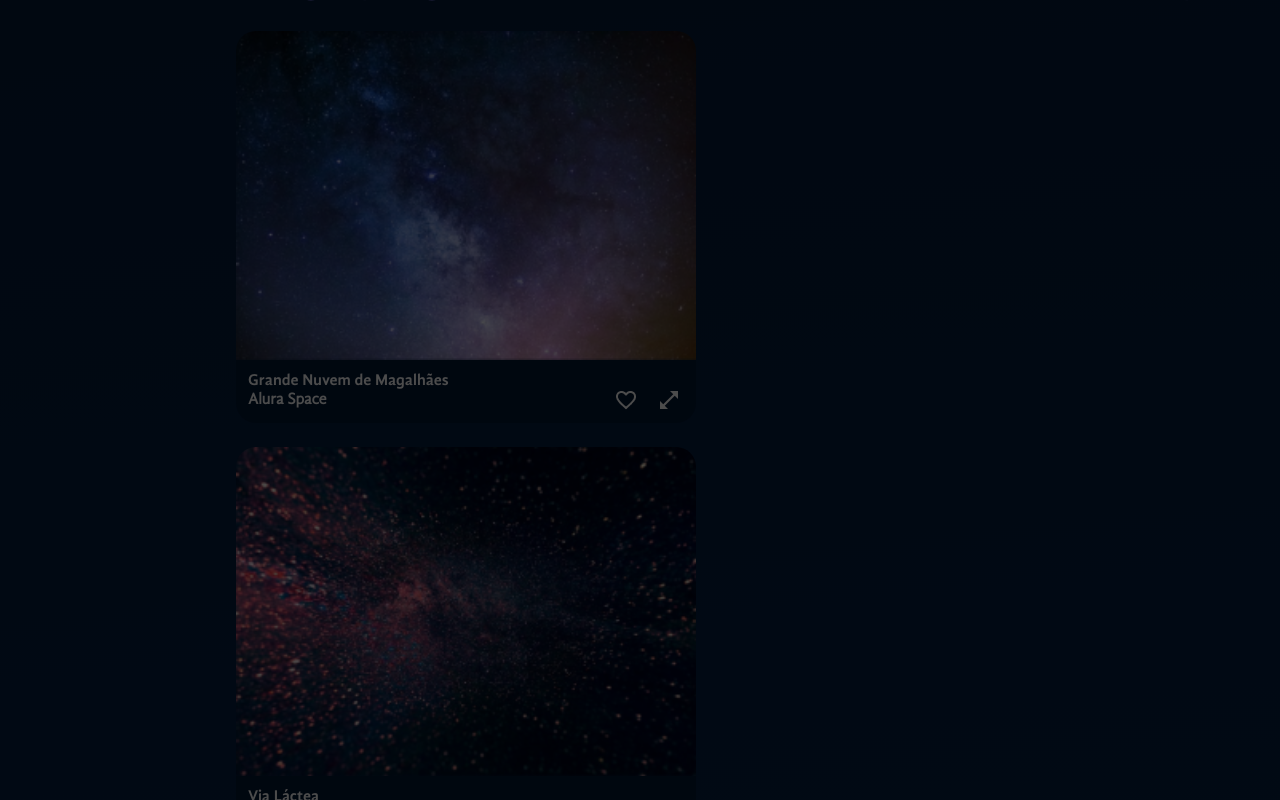
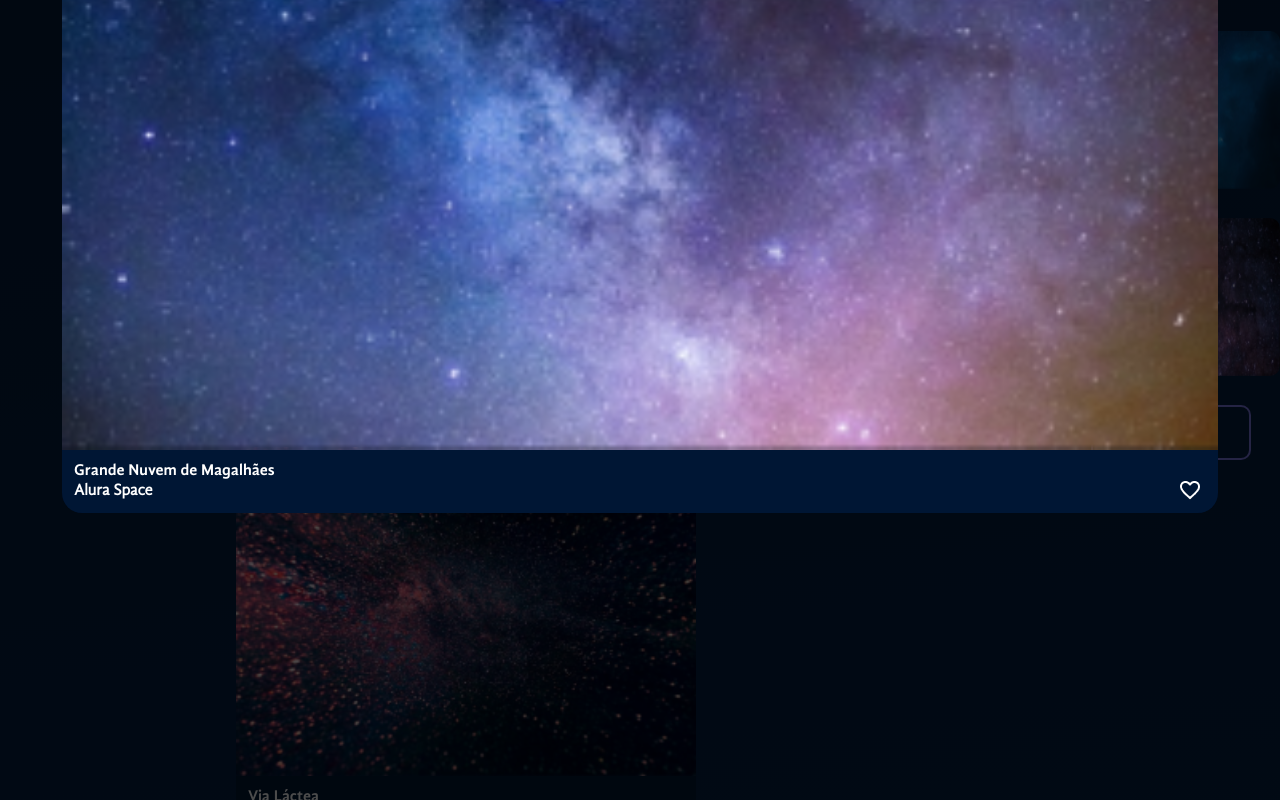
Before and after one commit to jeff-pedro/learn-react-space-app, a React (Vite) app: page / in a window 1280 px wide. Both pictures are taken after a click on the button 669 px from the left and 1087 px from the top of the page. Shown: the part 687-1487 px from the top of the page. Built offline with nearby package versions, Linux system fonts and the light colour scheme.

Commit message:
encarando o desafio

```diff
--- a/src/componentes/Galeria/Populares/index.jsx
+++ b/src/componentes/Galeria/Populares/index.jsx
@@ -1,8 +1,57 @@
+import styled from "styled-components"
 import Titulo from "../../Titulo"
+
+const PupularesContainer = styled.div`
+  display: flex;
+  flex-direction: column;
+  margin-left: 20px;
+`
+
+const ListaDeImagens = styled.div`
+  display: flex;
+  flex-direction: column;
+  gap: 24px;
+  list-style: none;
+  `
+
+const ImagemEstilizada = styled.img`
+  width: 100%;
+  min-width: 156px;
+  min-height: 158px;
+  border-radius: 10px;
+`
+
+const LinkEstilizado = styled.div`
+  border: 2px solid #7B78E5;
+  max-width: 156px;
+  max-height: 158px;
+  border-radius: 10px;
+  text-align: center;
+  padding: 14px 0;
+  margin-top: 24px;
+  & > a {
+    color: white;
+    font-weight: bold;
+    font-size: 20px;
+  }
+`
 
 const Populares = () => {
   return (
-    <Titulo $alinhamento="center">Populares</Titulo>
+    <PupularesContainer>
+      <Titulo $alinhamento="center">Populares</Titulo>
+        <ListaDeImagens>
+          <li>
+            <ImagemEstilizada src="/imagens/populares/foto-1.png" alt="" />
+          </li>
+          <li>
+            <ImagemEstilizada src="/imagens/populares/foto-2.png" alt="" />
+          </li>
+        </ListaDeImagens>
+        <LinkEstilizado>
+            <a>Ver mais</a>
+        </LinkEstilizado>
+    </PupularesContainer>
   )
 }
 
--- a/src/componentes/Galeria/index.jsx
+++ b/src/componentes/Galeria/index.jsx
@@ -10,6 +10,11 @@
 
 const SecaoFluida = styled.section`
   flex-grow: 1;
+  flex: 4;
+`
+
+const Test = styled.section`
+  flex: 1;
 `
 
 const ImagemContainer = styled.div`
@@ -36,7 +41,9 @@
             )}
           </ImagemContainer>
         </SecaoFluida>
-        <Populares />
+        <Test>
+          <Populares />
+        </Test>
       </GaleriaContainer>
     </>
   )
--- a/src/componentes/ModalZoom/index.jsx
+++ b/src/componentes/ModalZoom/index.jsx
@@ -1,5 +1,6 @@
 import styled from "styled-components"
 import Imagem from "../Galeria/Imagem"
+import { useState } from "react"
 
 const Overlay = styled.div`
  background-color: rgba(0, 0, 0, 0.7);
@@ -13,21 +14,54 @@
 const DialogEstilizada = styled.dialog`
   position: absolute;
   top: 294px;
+  background: transparent;
+  border: none;
+
+  figure {
+    width: 1156px;
+  }
+
+  form {
+    position: absolute;
+    top: 24px;
+    right: 24px;
+  }
+
+  button {
+    background: none;
+    border: none;
+    cursor: pointer;
+  }
 `
 
+const DialogContainer = styled.div`
+  position: relative;
+`
+
+
 const ModalZoom = ({ foto }) => {
+  const [overlay, setOverlay] = useState(true)
+
+  const aoSubmeter = () => {
+    setOverlay(false)
+  }
+
   return (
     <>
       {foto && <>
-        <Overlay />
+        { overlay && <Overlay /> }
         <DialogEstilizada open={!!foto}>
-          <Imagem
-            foto={foto}
-            expandida={true}
-          />
-          <form method="dialog">
-            <button>OK</button>
-          </form>
+          <DialogContainer>
+            <Imagem
+              foto={foto}
+              expandida={true}
+            />
+            <form onSubmit={aoSubmeter} method="dialog">
+              <button>
+                <img src="/icones/fechar.png" alt="Botão fechar" />
+              </button>
+            </form>
+          </DialogContainer>
         </DialogEstilizada>
       </>}
     </>
```
